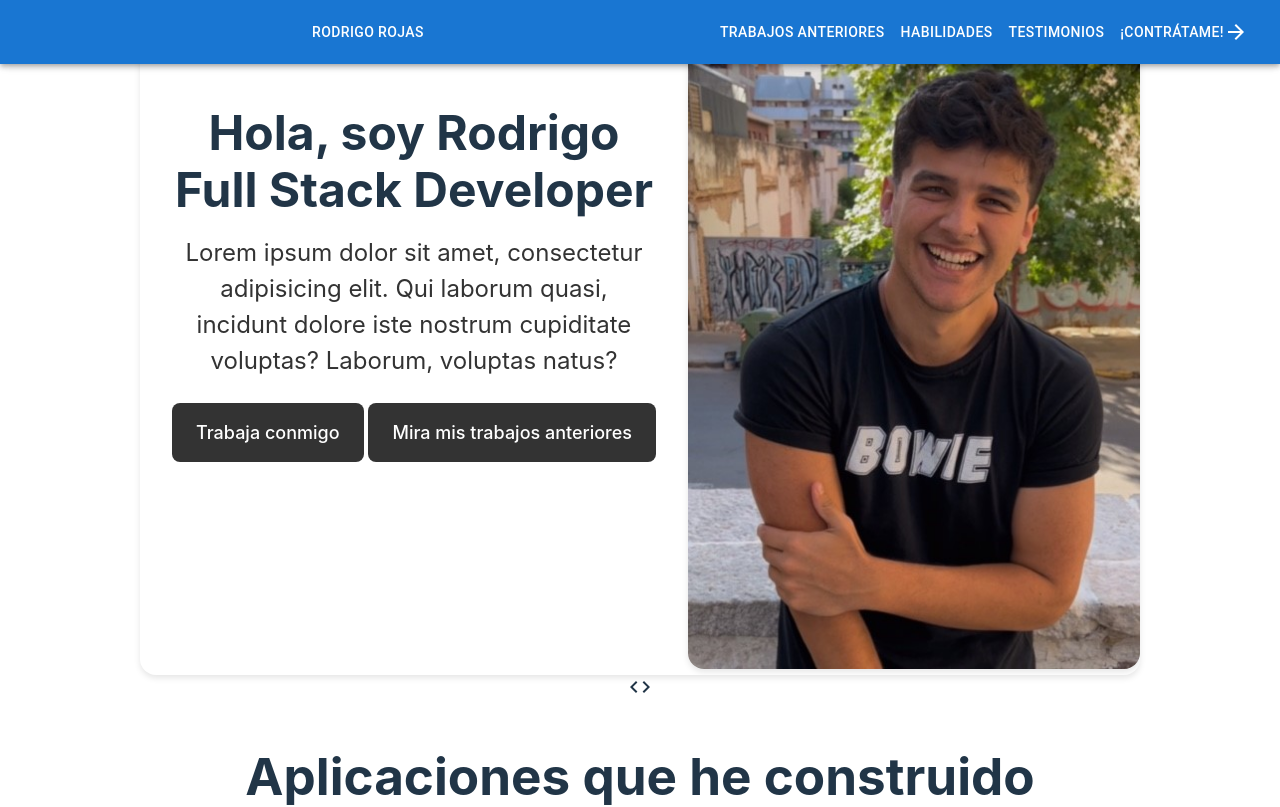
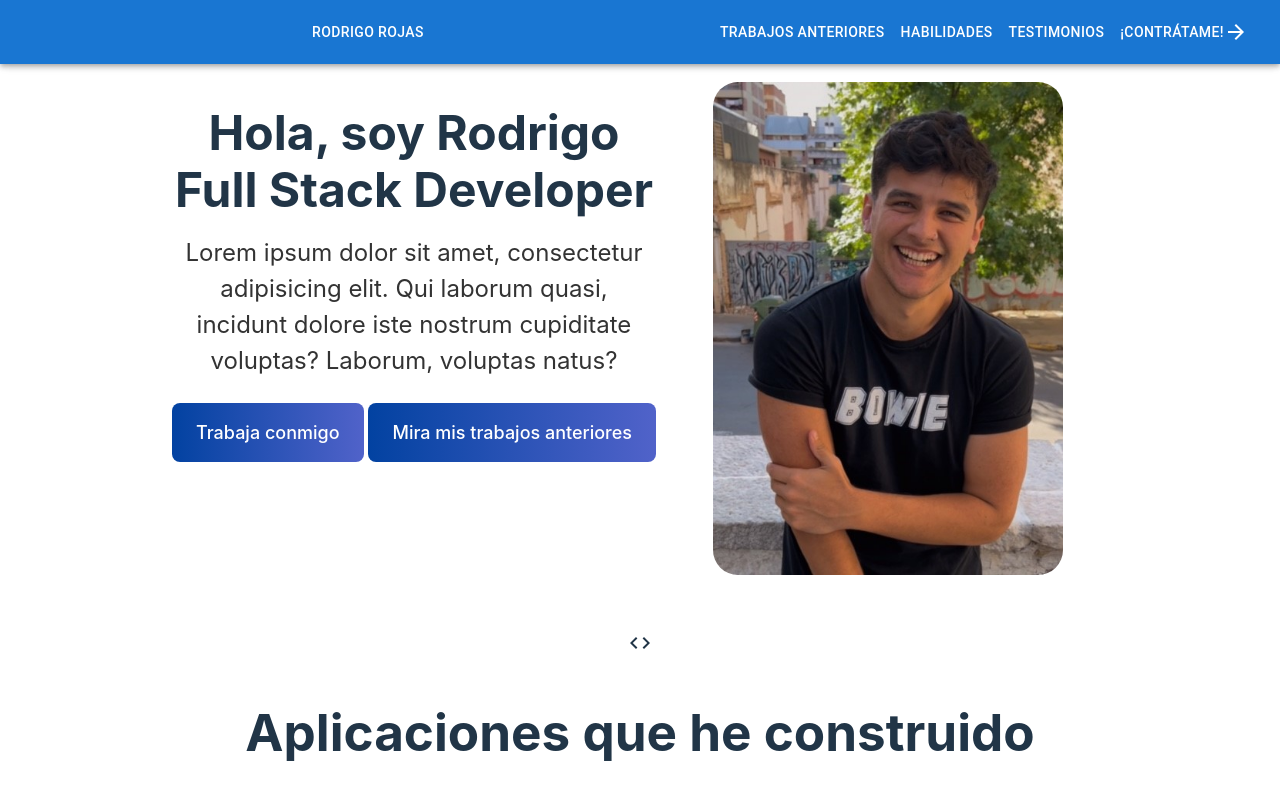
Before and after one commit to rojassrodrigo/Portfolio-vite, a React (Vite) app: page / in a window 1280 px wide. Shown: the top 807 px of the page. Built offline with nearby package versions, Linux system fonts and the light colour scheme.

Commit message:
este es mi tercer commit

```diff
--- a/src/componentes/About.jsx
+++ b/src/componentes/About.jsx
@@ -17,8 +17,8 @@ export default function About() {
             Laborum, voluptas natus?
           </p>
           <div className={css.ctaContainer}>
-            <a href="#contact">Trabaja conmigo</a>
-            <a href="#projects">Mira mis trabajos anteriores</a>
+            <a className={css.button} href="#contact">Trabaja conmigo</a>
+            <a className={css.button} href="#projects">Mira mis trabajos anteriores</a>
           </div>
         </div>
         <div className={css.cardImage}>
--- a/src/componentes/Skills.jsx
+++ b/src/componentes/Skills.jsx
@@ -1,13 +1,11 @@
 import React from "react";
-import { skills } from "../Data2";
-import VerifiedIcon from '@mui/icons-material/Verified';
 import MemoryIcon from '@mui/icons-material/Memory';
 import css from '../css/Skills.module.css';
 import Timeline from "./Timeline";
 
 export default function Skills() {
   return (
-    <section id="skills">
+    <section id="skills" className={css.header}>
       <div className={css.header}>
         <MemoryIcon />
         <h1 className={css.heading}>
--- a/src/componentes/Timeline.jsx
+++ b/src/componentes/Timeline.jsx
@@ -8,7 +8,7 @@ import expres from "../images/express.png"
 import posgre from "../images/postgres.png"
 import mongo from "../images/mongo.png"
 import scrum from "../images/scrum.png"
-import type from "../images/type.png"
+import types from "../images/type.png"
 import jira from "../images/jira.png"
 
 const Timeline = () => {
@@ -25,7 +25,7 @@ const Timeline = () => {
       </div>
       <div className={css.item}>
         <div className={css.icon}>
-          <img src={type} alt="icono del evento 1" />
+          <img src={types} alt="icono del evento 1" />
         </div>
         <div className={css.content}>
           <h3>Typescript</h3>
--- a/src/css/About.module.css
+++ b/src/css/About.module.css
@@ -1,6 +1,6 @@
 #about {
   background-color: #f5f5f5;
-  padding: 80px 0;
+  padding: 80px 0 0;
 }
 
 .card {
@@ -10,35 +10,8 @@
   border-radius: 16px;
   overflow: hidden;
   max-width: 1000px;
-  margin: 0 auto;
+  margin: 0 auto 50px;
   width: 100%;
-  box-shadow: 0px 3px 6px rgba(0, 0, 0, 0.1);
-  transition: box-shadow 0.3s ease-in-out;
-  position: relative;
-  z-index: 1;
-}
-
-.card:hover {
-  box-shadow: 0px 6px 12px rgba(0, 0, 0, 0.2);
-  transition: box-shadow 0.3s ease-in-out;
-  transform: translateY(-5px);
-}
-
-.card:before {
-  content: '';
-  position: absolute;
-  top: 0;
-  left: 0;
-  width: 100%;
-  height: 100%;
-  border-radius: 16px;
-  background: linear-gradient(to bottom, rgba(0,0,0,0) 0%,rgba(0,0,0,0.15) 80%);
-  opacity: 0;
-  transition: opacity 0.3s ease-in-out;
-}
-
-.card:hover:before {
-  opacity: 1;
 }
 
 .cardContent {
@@ -65,36 +38,75 @@
   justify-content: space-between;
   margin-top: 24px;
 }
-
-.ctaContainer a {
+.button {
   color: #fff;
-  background-color: #333;
+  background-image: linear-gradient(to right, #0242a1, #011bb1af);
   padding: 16px 24px;
   border-radius: 8px;
   font-size: 18px;
   text-decoration: none;
+  position: relative;
+  overflow: hidden;
+  transition: all 0.3s ease-out;
+  border: none;
+  cursor: pointer;
 }
 
+.button::before {
+  content: "";
+  position: absolute;
+  background-color: rgba(255, 255, 255, 0.2);
+  top: -50%;
+  left: -50%;
+  width: 200%;
+  height: 200%;
+  transform: rotate(45deg);
+  transition: all 0.3s ease-out;
+  z-index: -1;
+}
+
+.button:hover {
+  transform: translateY(-2px);
+  box-shadow: 0px 8px 20px rgba(0, 0, 0, 0.2);
+  color: #fff;
+}
+
+.button:hover::before {
+  top: 0%;
+  left: 0%;
+}
+
+.button.secondary {
+  background-image: linear-gradient(to right, #0069a193, #014d7cb0);
+}
+
+.button.secondary:hover {
+  transform: translateY(-2px);
+  box-shadow: 0px 8px 20px rgba(0, 0, 0, 0.2);
+  color: #ffffff; /* nuevo */
+}
+
+.ctaContainer button:first-child {
+  margin-right: 16px;
+}
+
+
 .ctaContainer a:hover {
-  background-color: #555;
+  background-color: #555555c0;
 }
 
 .cardImage {
   flex: 1;
+  max-width: 400px; /* nuevo */
+  border-radius: 8px; /* nuevo */
+  overflow: hidden; /* nuevo */
 }
 
 .cardImage img {
+  margin-top: 50px;
   width: 100%;
+  max-width: 350px;
   height: auto;
   object-fit: cover;
-  border-radius: 16px;
-  transition: transform 0.3s ease-in-out;
+  border-radius: 25px;
 }
-
-.cardImage:hover img {
-  transform: scale(1.05);
-}
-
-.cardImage img {
-  box-shadow: 0px 3px 6px rgba(0, 0, 0, 0.1);
-}
--- a/src/css/Skills.module.css
+++ b/src/css/Skills.module.css
@@ -1,6 +1,11 @@
+#skills {
+  margin-top: 50px;
+}
+
 .header {
     text-align: center;
     margin-bottom: 2rem;
+    margin-top: 100px;
   }
 
   .heading {
```
